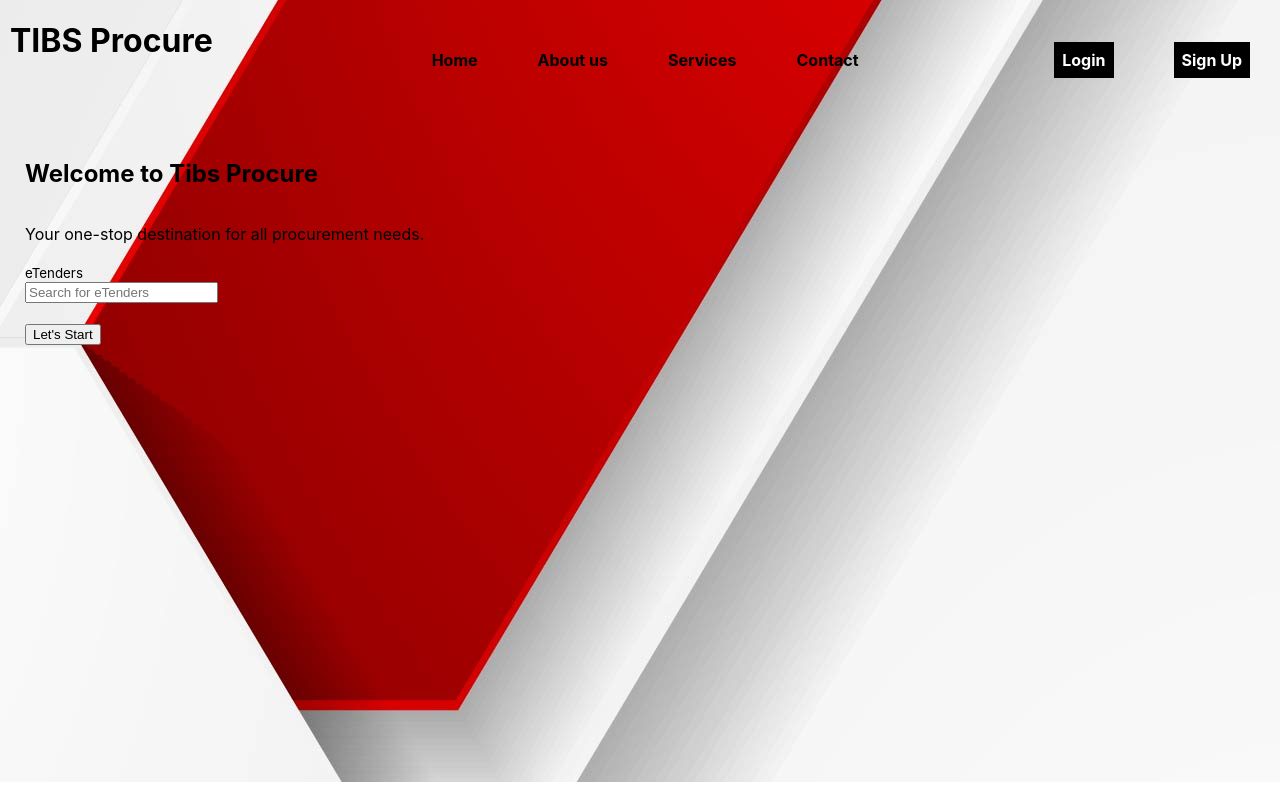
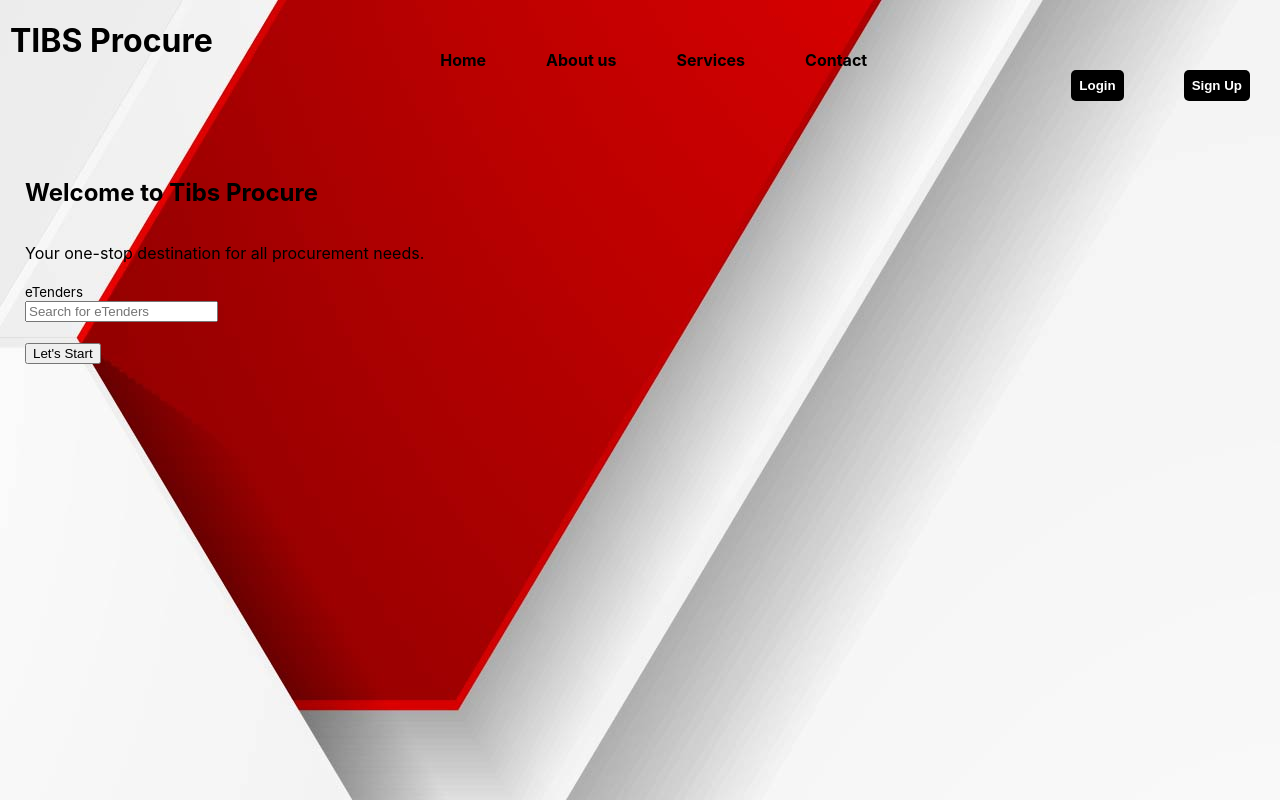
Before and after one commit to pitsontise/tibs-amplify-react2, a React (Create React App) app: page / in a window 1280 px wide. Shown: the top 802 px of the page. Built offline with nearby package versions, Linux system fonts and the light colour scheme.

Commit message:
Added redirect to Dashboard

```diff
--- a/src/components/button.component.jsx
+++ b/src/components/button.component.jsx
@@ -1,20 +1,28 @@
-import React from 'react';
+import React from "react";
 import styled from "styled-components";
 
-export const StyledTestButton = styled.a`
-    background-color: black;
-    color: white;
-    font-weight: 700;
-    text-decoration: none;
-    margin: 20px 30px 0px 30px;
-    padding: 8px;
+export const StyledButton = styled.button`
+  background-color: ${({ backgroundColor }) => backgroundColor ?? "black"};
+  width: ${({ width }) => width ?? "inital"};
+  color: white;
+  font-weight: 700;
+  text-decoration: none;
+  margin: 20px 30px 0px 30px;
+  padding: 8px;
+  border: none;
+  border-radius: 5px;
 `;
 
-const Button = ({ children, onClick }) => {
+const Button = ({ title, onClick, backgroundColor, width }) => {
   return (
-    <StyledTestButton onClick={onClick}>
-      {children}
-    </StyledTestButton>
+    <StyledButton
+      type="button"
+      width={width}
+      backgroundColor={backgroundColor}
+      onClick={onClick}
+    >
+      {title}
+    </StyledButton>
   );
 };
 
--- /dev/null
+++ b/src/components/utils/colors.js
@@ -0,0 +1,5 @@
+const colors = {
+  PRIMARY: "#A70001",
+};
+
+export default colors;
--- a/src/landing/landing.styling.js
+++ /dev/null
@@ -1,125 +0,0 @@
-import styled from "styled-components";
-import tibsprocurebackground from '../tibs-procure-background.jpg';
-import tibslogo from '../tibs-procure-logo.jpg';
-
-export const Page = styled.div`
-    background-image: url(${tibsprocurebackground});
-    width: 100vw;
-    height: 100vh;
-`;
-
-export const Header = styled.div`
-    display: flex;
-    flex-direction: row;
-    justify-content: space-between;
-
-`;
-
-export const AppTitle = styled.h1`
-    width: 20vw;
-    padding-left: 10px;
-`;
-
-export const Menu = styled.div`
-    margin-top: 50px;
-`;
-
-export const ButtonContainer = styled.div`
-    margin-top: 50px;
-`;
-
-export const MenuItem = styled.a`
-    font-weight: 700;
-    text-decoration: none;
-    color: black;
-    margin: 20px 30px 0px 30px;
-
-`;
-
-export const WelcomeContainer=styled.div`
-    height: 40vh;
-    display: flex;
-    align-items: flex-start;
-    flex-direction: column;
-    justify-content: center;
-    padding-left: 25px;
-`;
-
-export const LogoContainer=styled.img`
-    width: 50%;
-    height: 50%;
-    justify-content: center;
-`;
-
-export const AboutContainer=styled.div`
-    width: 100%;
-    padding-left: 20px;
-    padding-right: 50px;
-
-    h2{
-        font-size: 22pt;
-    }
-    h3{
-        font-size: 18pt;
-    }
-    p{
-        font-size: 14pt;
-    }
-`;
-
-export const TestContainer=styled.div`
-    background-color: white;
-    display: flex;
-    flex-direction: row;
-    height: auto;
-    margin-top: 380px;
-`;
-
-export const BlackCard=styled.div`
-    background-color: black;
-    border-radius: 25px;
-    width: 300px;
-    height: 350px;
-    display: flex;
-    align-items: center;
-    flex-direction: column;
-    justify-content: center;
-
-    i{
-        color: red;
-        font-size: 18pt;
-    }
-    h5{
-        color: white;
-        font-size: 18pt;
-        font-weight: 600;
-    }
-    p{
-        color: white;
-        margin: 10px 30px;
-    }
-    a{
-        color: black;
-        background-color: red;
-        text-decoration: none;
-        padding: 5px 8px;
-        border-radius: 75px;
-        font-weight: 700;
-    }
-`;
-
-export const EProcurementContainer=styled.div`
-    display: flex;
-    flex-direction: row;
-    justify-content: space-around;
-`;
-
-export const EProcureSubTitle = styled.div`
-    display: flex;
-    flex-direction: row;
-    justify-content: center;
-    color: red;
-    font-weight: 700;
-    font-size: 35pt;
-    margin-bottom: 25px;
-`;
--- /dev/null
+++ b/src/pages/dashboard/dashboard.jsx
@@ -0,0 +1,5 @@
+const Dashboard = () => {
+  return <>Hello World!</>;
+};
+
+export default Dashboard;
--- a/src/landing/landing.jsx
+++ b/src/pages/landing/landing.jsx
@@ -1,6 +1,6 @@
 import React from "react";
 import { useNavigate } from "react-router";
-import tibsprocurelogo from "../tibs-procure-logo.jpg";
+import tibsprocurelogo from "../../res/tibs-procure-logo.jpg";
 import {
   Page,
   Header,
@@ -17,8 +17,8 @@ import {
   EProcureSubTitle,
 } from "./landing.styling";
 
-import Input from "../components/form/input/input.component";
-import Button from "../components/button.component";
+import Input from "../../components/form/input/input.component";
+import Button from "../../components/button.component";
 
 function LandingPage() {
   const navigate = useNavigate();
@@ -40,8 +40,8 @@ function LandingPage() {
           <MenuItem href="#">Contact</MenuItem>
         </Menu>
         <ButtonContainer>
-          <Button onClick={goToLogin}>Login</Button>
-          <Button onClick={handleClick}>Sign Up</Button>
+          <Button title="Login" onClick={goToLogin} />
+          <Button title="Sign Up" onClick={handleClick} />
         </ButtonContainer>
       </Header>
 
--- /dev/null
+++ b/src/pages/landing/landing.styling.js
@@ -0,0 +1,122 @@
+import styled from "styled-components";
+import tibsprocurebackground from "../../res/tibs-procure-background.jpg";
+
+export const Page = styled.div`
+  background-image: url(${tibsprocurebackground});
+  width: 100vw;
+  height: 100vh;
+`;
+
+export const Header = styled.div`
+  display: flex;
+  flex-direction: row;
+  justify-content: space-between;
+`;
+
+export const AppTitle = styled.h1`
+  width: 20vw;
+  padding-left: 10px;
+`;
+
+export const Menu = styled.div`
+  margin-top: 50px;
+`;
+
+export const ButtonContainer = styled.div`
+  margin-top: 50px;
+`;
+
+export const MenuItem = styled.a`
+  font-weight: 700;
+  text-decoration: none;
+  color: black;
+  margin: 20px 30px 0px 30px;
+`;
+
+export const WelcomeContainer = styled.div`
+  height: 40vh;
+  display: flex;
+  align-items: flex-start;
+  flex-direction: column;
+  justify-content: center;
+  padding-left: 25px;
+`;
+
+export const LogoContainer = styled.img`
+  width: 50%;
+  height: 50%;
+  justify-content: center;
+`;
+
+export const AboutContainer = styled.div`
+  width: 100%;
+  padding-left: 20px;
+  padding-right: 50px;
+
+  h2 {
+    font-size: 22pt;
+  }
+  h3 {
+    font-size: 18pt;
+  }
+  p {
+    font-size: 14pt;
+  }
+`;
+
+export const TestContainer = styled.div`
+  background-color: white;
+  display: flex;
+  flex-direction: row;
+  height: auto;
+  margin-top: 380px;
+`;
+
+export const BlackCard = styled.div`
+  background-color: black;
+  border-radius: 25px;
+  width: 300px;
+  height: 350px;
+  display: flex;
+  align-items: center;
+  flex-direction: column;
+  justify-content: center;
+
+  i {
+    color: red;
+    font-size: 18pt;
+  }
+  h5 {
+    color: white;
+    font-size: 18pt;
+    font-weight: 600;
+  }
+  p {
+    color: white;
+    margin: 10px 30px;
+  }
+  a {
+    color: black;
+    background-color: red;
+    text-decoration: none;
+    padding: 5px 8px;
+    border-radius: 75px;
+    font-weight: 700;
+  }
+`;
+
+export const EProcurementContainer = styled.div`
+  display: flex;
+  flex-direction: row;
+  justify-content: space-around;
+`;
+
+export const EProcureSubTitle = styled.div`
+  display: flex;
+  flex-direction: row;
+  justify-content: center;
+  color: red;
+  font-weight: 700;
+  font-size: 35pt;
+  margin-bottom: 25px;
+`;
--- a/src/pages/login/login.jsx
+++ b/src/pages/login/login.jsx
@@ -1,8 +1,13 @@
+import { useNavigate } from "react-router";
 import { BackgroundImage, Card, FormContainer } from "./login.styling";
 import { H3 } from "../../components/utils/typography";
 import Input from "../../components/form/input/input.component";
+import Button from "../../components/button.component";
+import colors from "../../components/utils/colors";
 
 const Login = () => {
+  const navigate = useNavigate();
+
   return (
     <BackgroundImage>
       <Card>
@@ -14,6 +19,12 @@ const Login = () => {
             placeholder="Please enter password"
             type="password"
           />
+          <Button
+            title="Login"
+            width="150px"
+            backgroundColor={colors.PRIMARY}
+            onClick={() => navigate("/dashboard")}
+          />
         </FormContainer>
       </Card>
     </BackgroundImage>
--- a/src/pages/login/login.styling.js
+++ b/src/pages/login/login.styling.js
@@ -1,5 +1,5 @@
 import styled from "styled-components";
-import tibsprocurebackground from "../../tibs-procure-background.jpg";
+import tibsprocurebackground from "../../res/tibs-procure-background.jpg";
 
 export const BackgroundImage = styled.div`
   background-image: url(${tibsprocurebackground});
@@ -27,6 +27,7 @@ export const FormContainer = styled.div`
   display: flex;
   flex-wrap: wrap;
   justify-content: center;
+  align-content: center;
   flex-direction: column;
   width: 30vw;
   height: auto;
```
Also changed, not shown: src/router.js (+9 -5 lines), src/res/tibs-procure-background.jpg (renamed from src/tibs-procure-background.jpg), src/res/tibs-procure-logo.jpg (renamed from src/tibs-procure-logo.jpg).
